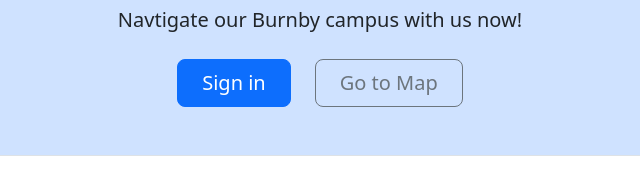
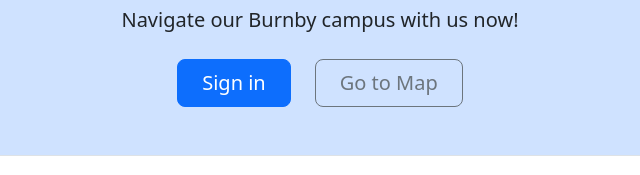
Before and after one commit to clam920/1800_202410_BBY17, a plain HTML site: page index.html in a window 1280 px wide. Shown: the part 222-397 px from the top of the page, 320-960 px from the left. Drawn offline with nearby package versions, Linux system fonts and the light colour scheme.

Commit message:
Fix typo in Call To Action

```diff
--- a/index.html
+++ b/index.html
@@ -81,7 +81,7 @@
             <div class="px-4 pt-5 my-5 text-center border-bottom bg-primary-subtle">
                 <h1 class="display-4 fw-bold">Welcome to BCIT</h1>
                 <div class="col-lg-6 mx-auto">
-                    <p class="lead mb-4">Navtigate our Burnby campus with us now!</p>
+                    <p class="lead mb-4">Navigate our Burnby campus with us now!</p>
                     <div class="d-grid gap-2 d-sm-flex justify-content-sm-center mb-5">
                         <button type="button" class="btn btn-primary btn-lg px-4 me-sm-3">Sign in</button>
                         <button type="button" class="btn btn-outline-secondary btn-lg px-4">Go to Map</button>
```
